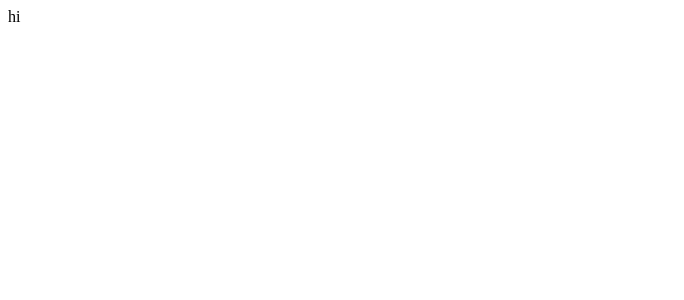
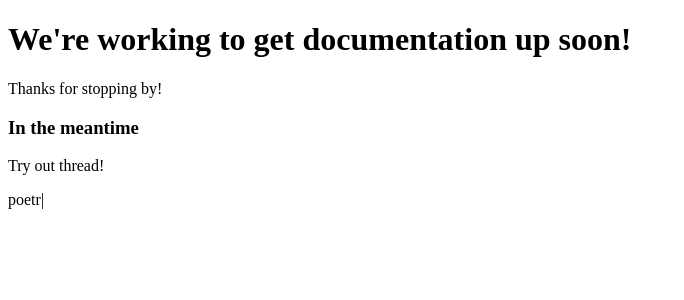
Before and after one commit to python-thread/thread.ngjx.org, a Next.js app: page / in a window 1280 px wide. Shown: the top 300 px of the page, without its empty margins (0-684 px from the left). Built offline with nearby package versions, Linux system fonts and the light colour scheme.

Commit message:
- Removed unused files

```diff
--- a/src/pages/about.mdx
+++ /dev/null
@@ -1 +0,0 @@
-hi
--- a/src/pages/docs.mdx
+++ /dev/null
@@ -1 +0,0 @@
-docs
--- /dev/null
+++ b/src/pages/index.mdx
@@ -0,0 +1,10 @@
+# We're working to get documentation up soon!
+Thanks for stopping by!
+
+### In the meantime
+Try out thread!
+
+
+import Typewriter from '@components/typewriter'
+
+<Typewriter />
--- a/src/pages/index.tsx
+++ /dev/null
@@ -1,6 +0,0 @@
-
-const HomePage = () => {
-  return <>hi</>
-}
-
-export default HomePage
```
Also changed, not shown: src/pages/docs/test.md (deleted, +0 -1 lines).
